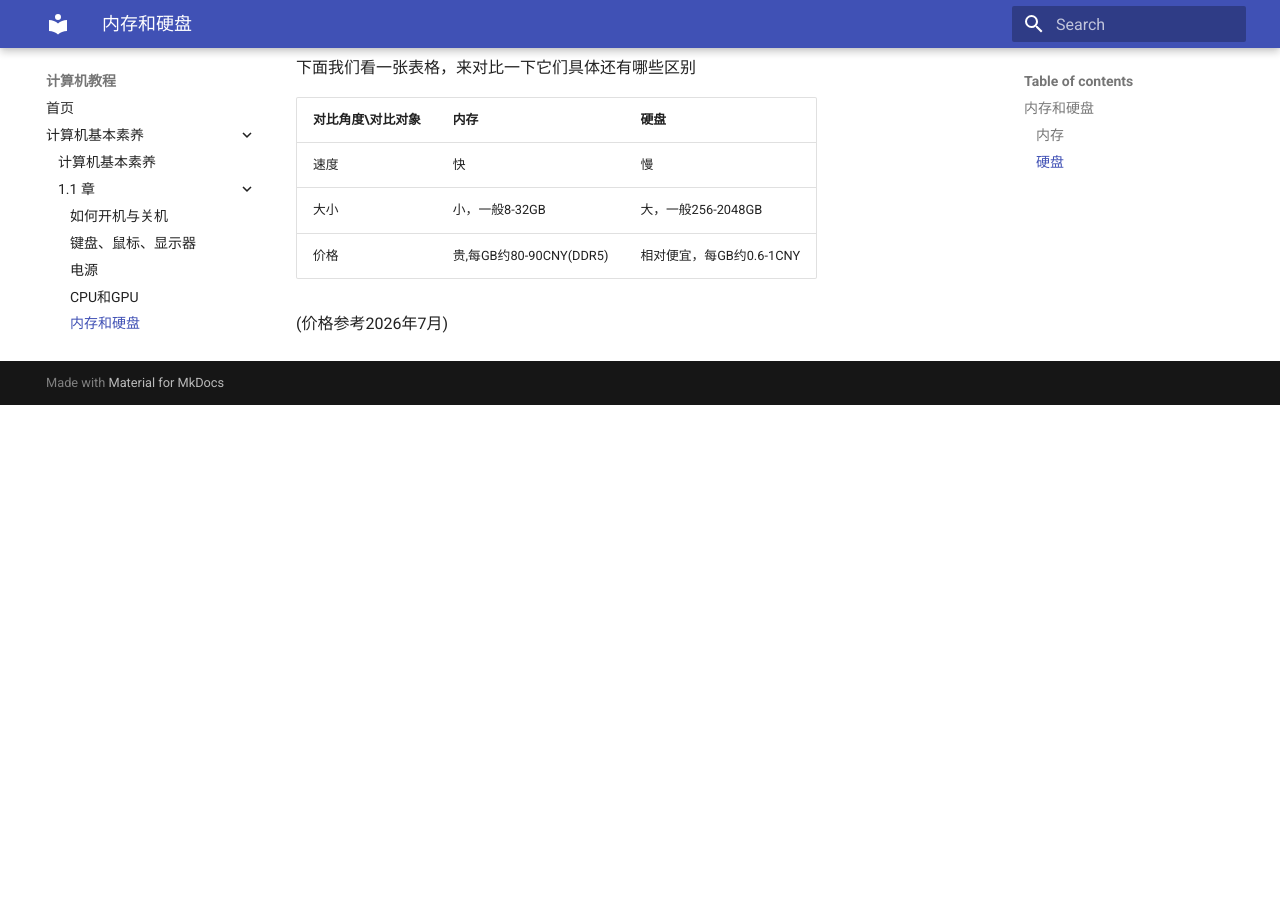
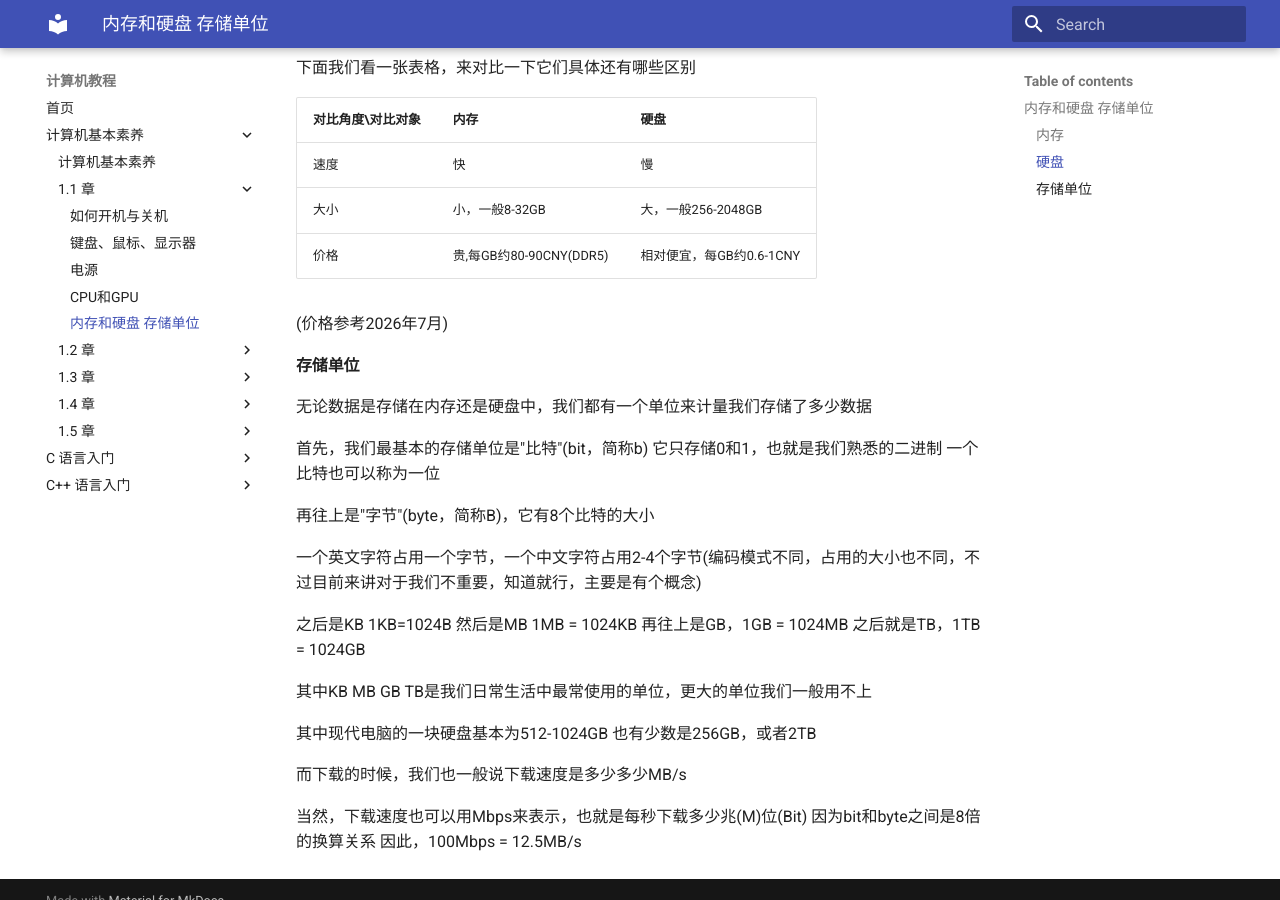
Before and after one commit to Muhamia/computer-tutorials, an MkDocs documentation site: the page built from docs/computer-basics/1.1/1.1.45/Memory.md, in a window 1280 px wide and 900 px high, scrolled down 1000 px. Built offline with MkDocs 1.6.1 and Material for MkDocs 9.7.7, drawn with Linux system fonts in a browser that asks for light colours; before the commit the page ends 1405 px from its top, so only the background shows below that; some of the changed text lies outside the part shown.

Commit message:
add memory unit

```diff
--- a/docs/computer-basics/1.1/1.1.45/Memory.md
+++ b/docs/computer-basics/1.1/1.1.45/Memory.md
@@ -1,4 +1,4 @@
-### 内存和硬盘
+### 内存和硬盘  存储单位
 
 在我们日常使用手机时，我们经常把"内存"理解为"可用的存储空间"
 
@@ -48,3 +48,32 @@
 | 价格              | 贵,每GB约80-90CNY(DDR5) | 相对便宜，每GB约0.6-1CNY |
 
 (价格参考2026年7月)
+
+
+#### 存储单位
+
+无论数据是存储在内存还是硬盘中，我们都有一个单位来计量我们存储了多少数据
+
+首先，我们最基本的存储单位是"比特"(bit，简称b)
+它只存储0和1，也就是我们熟悉的二进制
+一个比特也可以称为一位
+
+再往上是"字节"(byte，简称B)，它有8个比特的大小
+
+一个英文字符占用一个字节，一个中文字符占用2-4个字节(编码模式不同，占用的大小也不同，不过目前来讲对于我们不重要，知道就行，主要是有个概念)
+
+之后是KB 1KB=1024B
+然后是MB 1MB = 1024KB
+再往上是GB，1GB = 1024MB
+之后就是TB，1TB = 1024GB
+
+其中KB MB GB TB是我们日常生活中最常使用的单位，更大的单位我们一般用不上
+
+其中现代电脑的一块硬盘基本为512-1024GB
+也有少数是256GB，或者2TB
+
+而下载的时候，我们也一般说下载速度是多少多少MB/s
+
+当然，下载速度也可以用Mbps来表示，也就是每秒下载多少兆(M)位(Bit)
+因为bit和byte之间是8倍的换算关系
+因此，100Mbps = 12.5MB/s
--- a/mkdocs.yml
+++ b/mkdocs.yml
@@ -16,7 +16,7 @@ nav:
       - 键盘、鼠标、显示器: computer-basics/1.1/1.1.2/KeyBoardAndMouse.md
       - 电源: computer-basics/1.1/1.1.3/Power.md
       - CPU和GPU: computer-basics/1.1/1.1.45/CPUGPU.md
-      - 内存和硬盘: computer-basics/1.1/1.1.45/Memory.md
+      - 内存和硬盘 存储单位: computer-basics/1.1/1.1.45/Memory.md
     - 1.2 章:
       - 压缩与解压: computer-basics/1.2/conpress.md
       - 文件拓展名: computer-basics/1.2/FileExtension.md
```
Also changed, not shown: docs/programming-language-c/2.1.1.md (added, +12 -0 lines).
